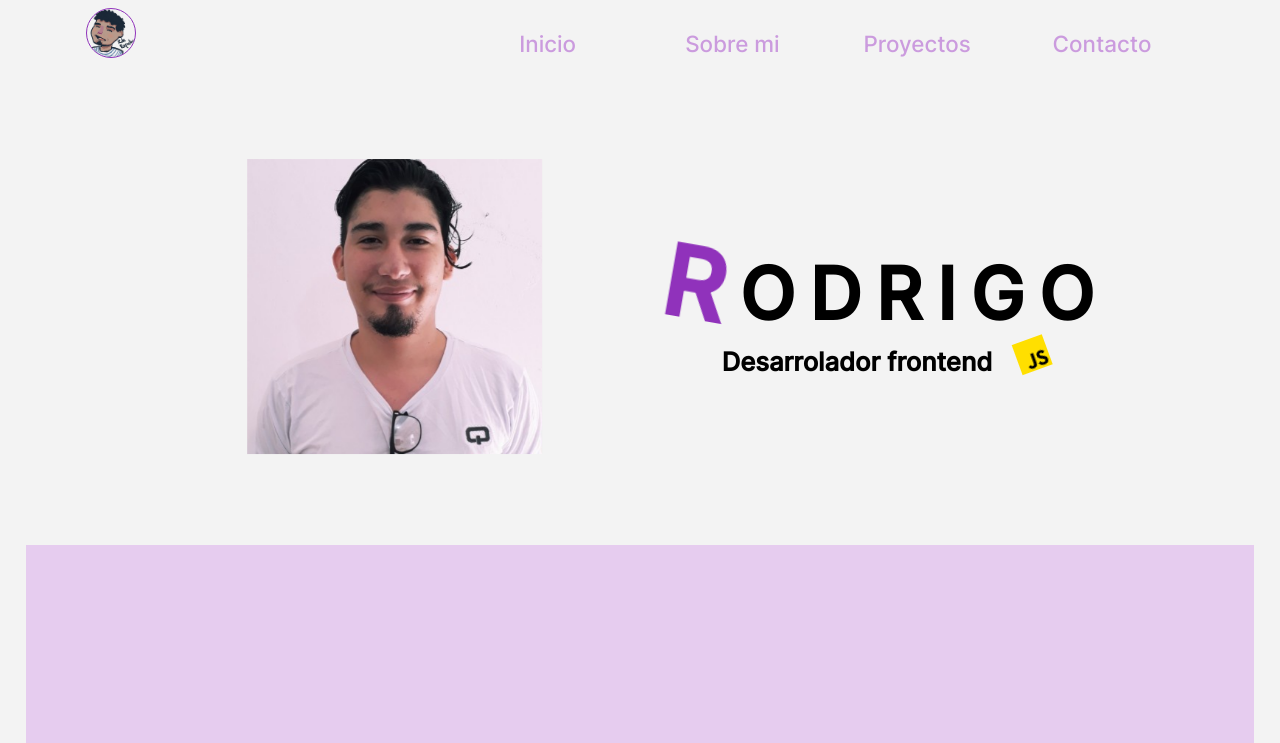
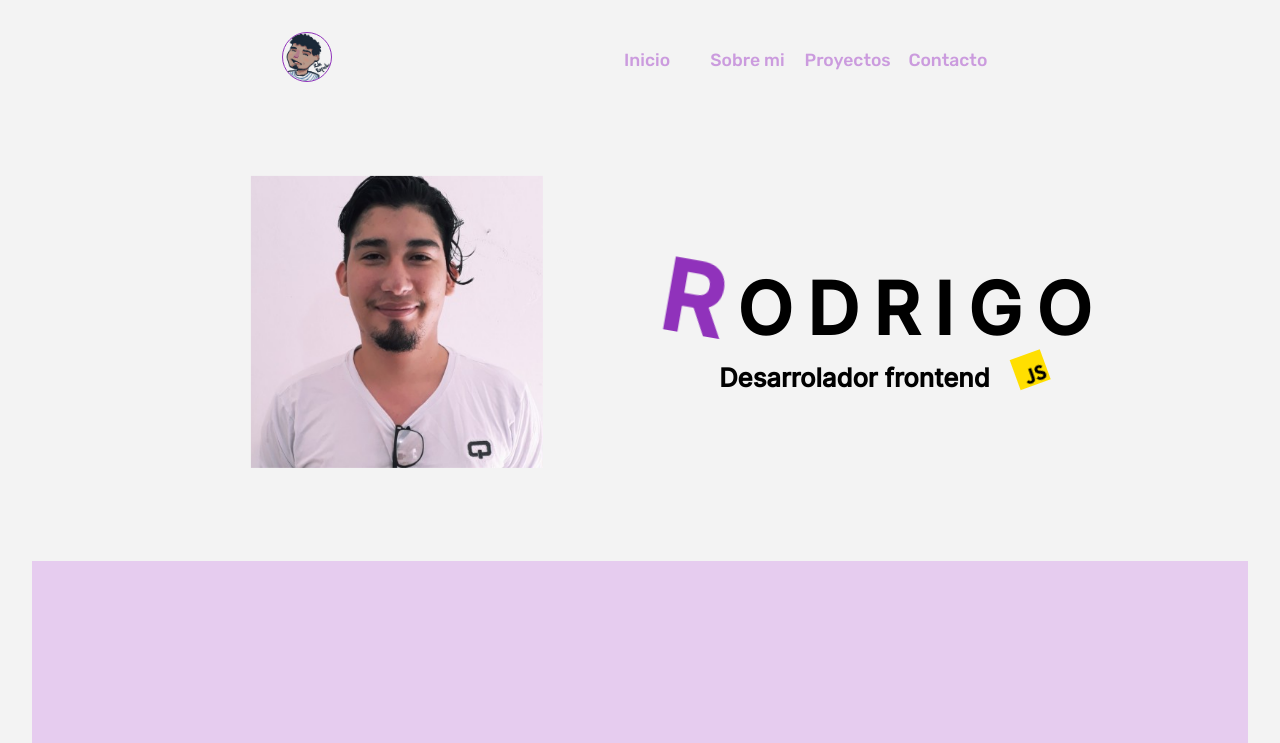
Before and after one commit to Rodevp/portfolio-rodevp, a React (Vite) app in the folder web/: page / in a window 1280 px wide. Shown: the top 743 px of the page. Built offline with nearby package versions, Linux system fonts and the light colour scheme.

Commit message:
acomodando header, mex width al header, y re estilando media queries

```diff
--- a/web/src/app.module.css
+++ b/web/src/app.module.css
@@ -5,3 +5,10 @@
     padding-right: 1.6rem;
     background-color: var(--background);
 }
+
+@media screen and (min-width: 770px) {
+    .main {
+        padding-left: 2rem;
+        padding-right: 2rem;
+    }
+}
--- a/web/src/header/css/header.module.css
+++ b/web/src/header/css/header.module.css
@@ -3,12 +3,15 @@
     background-color: var(--background);
     display: flex;
     justify-content: center;
-    padding: 0.5em 0;
     position: sticky;
     top: 0;
     z-index: 3;
     padding-left: 1.5rem;
     padding-right: 1.5rem;
+    padding-top: 2rem;
+    padding-bottom: 1rem;
+    max-width: 780px;
+    margin: auto;
 }
 
 .content__img {
@@ -34,8 +37,25 @@
     }
 
     .content__nav {
-        width: 60%;
         display: flex;
-        align-items: center;
+        justify-content: flex-end;
+        width: 70%;
+    }
+
+}
+
+@media  screen and (min-width: 770px) {
+
+    .header {
+        padding-left: 2rem;
+        padding-right: 2rem;
     }
 }
+
+@media  screen and (min-width: 920px) {
+
+    .content__nav {
+        justify-content: flex-end;
+    }
+
+}
--- a/web/src/header/css/nav.module.css
+++ b/web/src/header/css/nav.module.css
@@ -54,12 +54,12 @@
     transform: scale(1);
 }
 
-@media screen and (min-width: 620px) {
+@media screen and (min-width: 770px) {
 
     .nav {
         display: flex;
         padding: 0;
-        width: 100%;
+        width: 80%;
     }
 
     .nav img {
@@ -76,35 +76,22 @@
         height: 100%;
         flex-direction: row;
         position: relative;
+        background: none;
     }
 
     .menu__item {
         margin: 0;
         padding: 1em 0;
+        font-weight: 400;
         text-align: center;
-    }
-
-}
-
-@media screen and (min-width: 720px) {
-    .menu {
-        background-color: var(--background);
-    }
-    .menu__item {
+        font-family: var(--font-title);
         color: var(--color-purple-btn);
-        font-size: 1.1rem;
     }
 
 }
 
 @media screen and (min-width: 920px) {
     .menu__item {
-        font-size: 1.2rem;
+        font-size: 1.1rem;
     }
 }
-
-@media screen and (min-width: 1020px) {
-    .menu__item {
-        font-size: 1.4rem;
-    }
-}
--- a/web/src/index.css
+++ b/web/src/index.css
@@ -4,13 +4,14 @@
   box-sizing: border-box;
 }
 
-html {
-  font-size: 16px;
+@font-face {
+  font-family: 'inter';
+  src: url('./font/Inter-Medium.ttf');
 }
 
 @font-face {
-  font-family: 'inter';
-  src: url('./font/Inter-Medium.ttf');
+  font-family: 'rubik';
+  src: url('./font/Rubik-Medium.ttf');
 }
 
 
@@ -27,7 +28,13 @@ html {
   --color-border-items-menu: #c6edff;
 
   --font: 'inter';
+  --font-title: 'rubik';
 
+}
+
+html {
+  font-size: 16px;
+  background-color: var(--background);
 }
 
 
--- a/web/src/projects/project.module.css
+++ b/web/src/projects/project.module.css
@@ -9,7 +9,7 @@
     grid-area: title;
     width: 100%;
     padding: 0.5em;
-    font-size: 1.8rem;
+    font-size: 1.5rem;
     font-family: var(--font);
     text-align: center;
     text-decoration: underline wavy var(--color-border-about-me-detail);
@@ -46,7 +46,7 @@
 }
 
 .projects__vanilla_title, .projects__react_title {
-    font-size: 1.2rem;
+    font-size: 1rem;
     width: 100%;
     margin-bottom: 1rem;
     display: flex;
@@ -56,6 +56,7 @@
 }
 
 .projects__react_title {
+    font-size: 1.5rem;
     justify-content: center;
     align-items: center;
 }
```
Also changed, not shown: web/src/font/Rubik-Medium.ttf (added).
